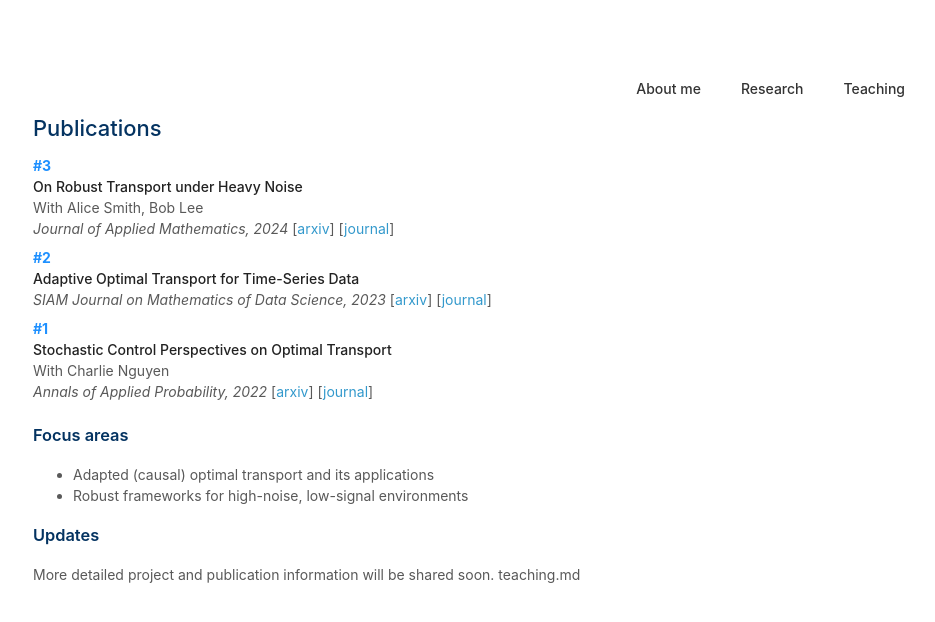
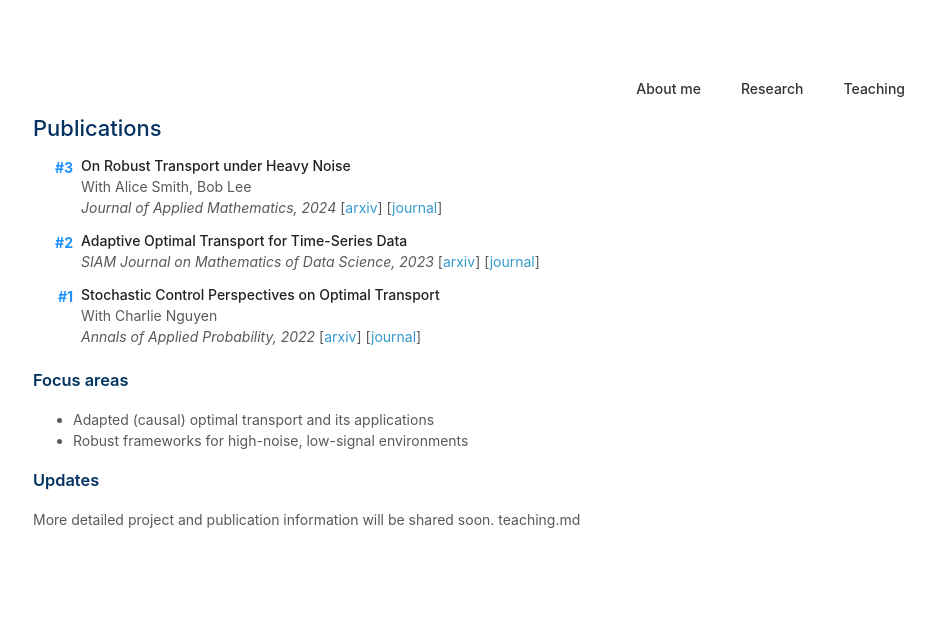
Before and after one commit to Jonghwap/Jonghwap.github.io, a Jekyll site: the page built from research.md, in a window 1280 px wide. Shown: the top 622 px of the page, without its empty margins (207-1142 px from the left). Built offline with Jekyll 4.4.1, drawn with Linux system fonts in a browser that asks for light colours; a style sheet for code colours, icons or effects is not loaded.

Commit message:
Update style.scss

```diff
--- a/assets/css/style.scss
+++ b/assets/css/style.scss
@@ -66,11 +66,19 @@
 }
 
 .publication-list > li {
-  margin-bottom: 0.5rem;
+  margin-bottom: 0.75rem;
+  display: flex;
+  column-gap: 0.5rem;
 }
 
 .publication-rank {
   font-weight: 700;
   color: #1e90ff;
-  margin-right: 0.35rem;
+  min-width: 2.5rem;
+  text-align: right;
+  padding-top: 0.1rem;
 }
+
+.publication-details {
+  flex: 1;
+}
```
